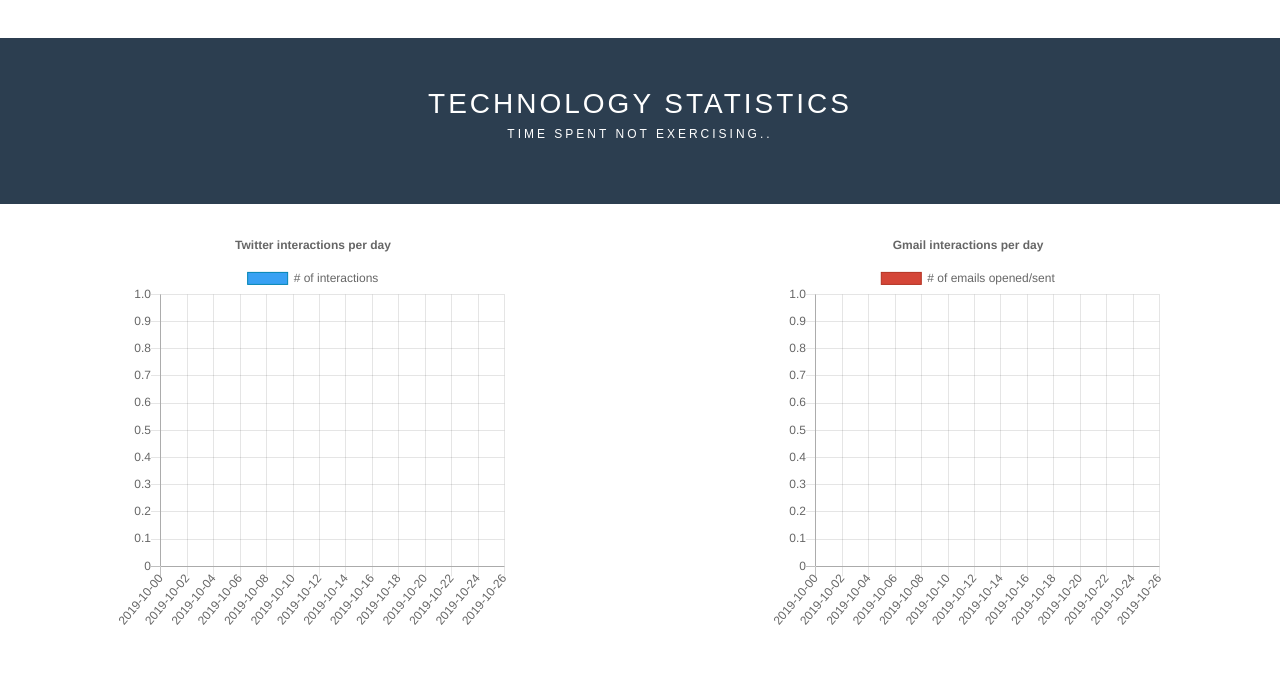
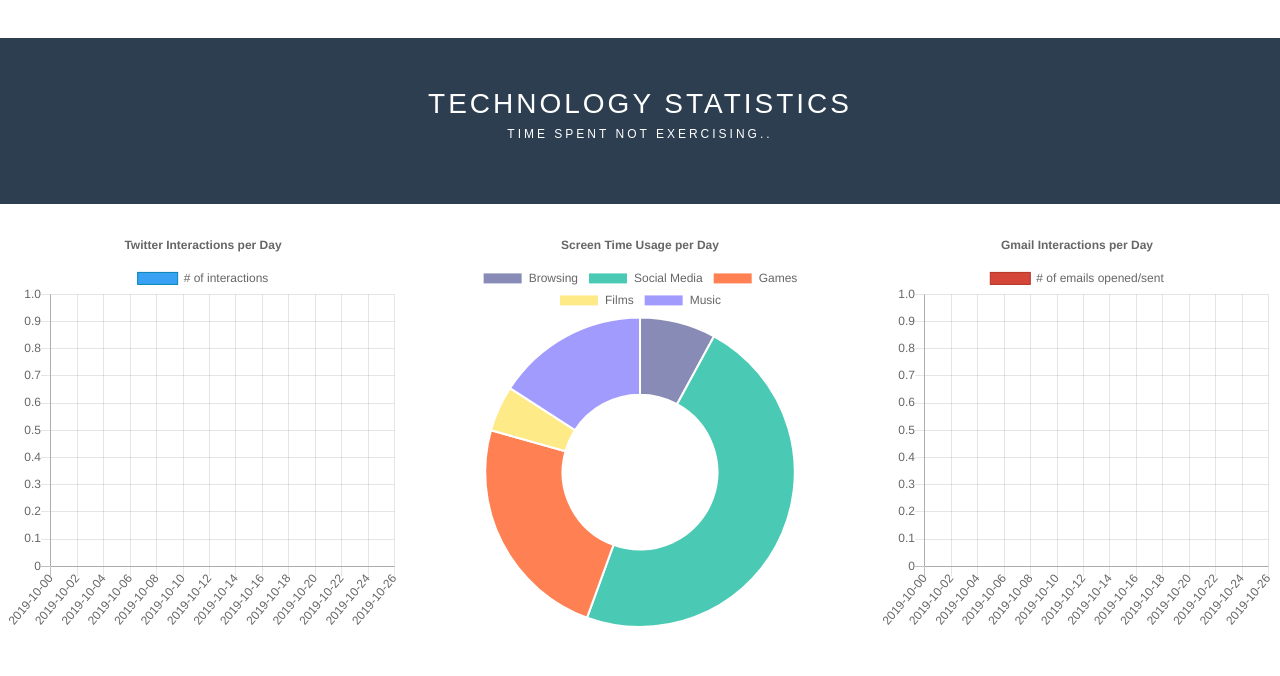
Before and after one commit to Glasgow19/team-13, a Flask app: template app/templates/dashboard.html in a window 1280 px wide. Shown: the part 1273-1949 px from the top of the page. Run offline with Flask 2, Linux system fonts and the light colour scheme; the template is opened without the code that fills it: most values are stand-ins (such as "Sample title", 1, 10 or a date in 2020); some libraries are stand-ins or nearby versions.

Commit message:
dashboard final touches

```diff
--- a/app/templates/dashboard.html
+++ b/app/templates/dashboard.html
@@ -147,13 +147,19 @@
             <br>
 
             <div class="row mb-5">
-                <div class="col-6 d-flex justify-content-center">
+                <div class="col-4 d-flex justify-content-center">
                     <div style="display: block; width: 400px; height: 400px; float: left;">
                         <canvas id="myTwitterChart" style="display: block; width: 400px; height: 400px;"></canvas>
                     </div>
                 </div>
 
-                <div class="col-6 d-flex justify-content-center">
+                <div class="col-4 d-flex justify-content-center">
+                    <div style="display: block; width: 400px; height: 400px; float: left;">
+                        <canvas id="screenTimeChart" style="display: block; width: 400px; height: 400px;"></canvas>
+                    </div>
+                </div>
+
+                <div class="col-4 d-flex justify-content-center">
                     <div style="display: block; width: 400px; height: 400px; float: left;">
                         <canvas id="myGmailChart" style="display: block; width: 400px; height: 400px;"></canvas>
                     </div>
@@ -202,20 +208,11 @@
                         },
                         title: {
                             display: true,
-                            text: "Twitter interactions per day"
+                            text: "Twitter Interactions per Day"
                         },
-                        /* tooltips: {
-                            callbacks: {
-                                label: function (tooltipItem, data) {
-                                    name = tooltipItem.xLabel
-                                    tips = {{ tips|safe }}
-                                    label = tips[name]
-                                    return label;
-                                }
-                            }
-                        }  */
                     }
                 });
+
                 var ctx = document.getElementById('myGmailChart');
                 var myChart = new Chart(ctx, {
                     type: 'line',
@@ -244,18 +241,42 @@
                         },
                         title: {
                             display: true,
-                            text: "Gmail interactions per day"
+                            text: "Gmail Interactions per Day"
                         },
-                        /* tooltips: {
-                            callbacks: {
-                                label: function (tooltipItem, data) {
-                                    name = tooltipItem.xLabel
-                                    tips = {{ tips|safe }}
-                                    label = tips[name]
-                                    return label;
-                                }
-                            }
-                        }  */
+                    }
+                });
+
+                var ctx = document.getElementById('screenTimeChart');
+                var d = {
+                        datasets: [{
+                            label: '# of hours spent on screens',
+                            data: [10, 60, 30, 6, 20],
+                            backgroundColor: [
+                                "#878BB6",
+                                "#4ACAB4",
+                                "#FF8153",
+                                "#FFEA88",
+                                "#a29bfe"
+                            ]
+                        }],
+
+                        labels: [
+                            'Browsing',
+                            'Social Media',
+                            'Games',
+                            'Films',
+                            'Music'
+                        ]
+                    }
+
+                var myDoughnutChart = new Chart(ctx, {
+                    type: 'doughnut',
+                    data: d,
+                    options: {
+                        title: {
+                            display: true,
+                            text: "Screen Time Usage per Day"
+                        },
                     }
                 });
     </script>
```
